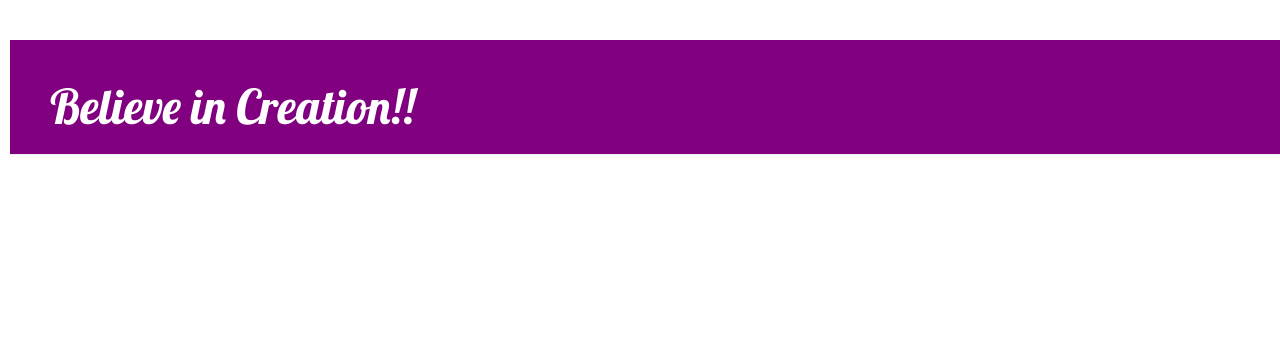
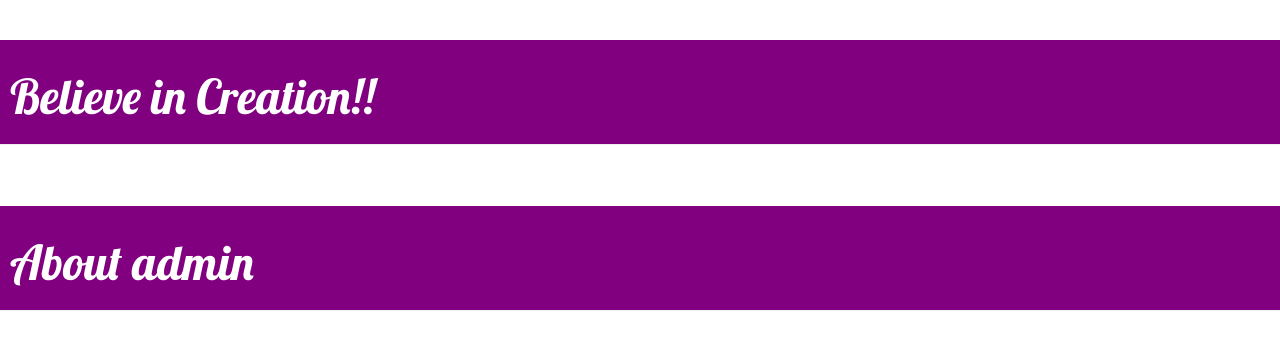
Before and after one commit to wolfy00/bic, a Django app: page / in a window 1280 px wide. Shown: the top 350 px of the page. Run offline with Django 3.2, Linux system fonts and the light colour scheme; data that the repository does not hold is empty; some libraries are stand-ins or nearby versions.

Commit message:
added about admin page

```diff
--- a/blog/static/css/blog.css
+++ b/blog/static/css/blog.css
@@ -2,17 +2,14 @@ h1 a, h2 a {
     color: #00CED1;
     font-family: 'Lobster';
 }
-body {
-    padding-left: 10px;
-}
+
 
 .page-header {
     position:sticky;
     top:0;
+    padding: 10px;
     font-size:XX-large;
-    margin:10px;
     background-color: #800080;
-    padding: 20px 20px 20px 40px;
     z-index:1;
 }
 
@@ -23,6 +20,7 @@ body {
 }
 
 .content {
+
     margin-left: 40px;
 }
 
--- a/blog/templates/blog/base.html
+++ b/blog/templates/blog/base.html
@@ -8,24 +8,29 @@
     <link rel="stylesheet" href="//maxcdn.bootstrapcdn.com/bootstrap/3.2.0/css/bootstrap.min.css">
     <link rel="stylesheet" href="//maxcdn.bootstrapcdn.com/bootstrap/3.2.0/css/bootstrap-theme.min.css">
     <meta charset="UTF-8">
-    <meta name="viewport" content="width=device-width, inttial-scale 1.0">
+    <meta name="viewport" content="width=device-width, initial-scale 1.0">
     <title>Homepage</title>
 </head>
 
-       <body>
+<body>
     <div class="page-header">
       {% if user.is_authenticated %}
     <a href="{% url 'post_new' %}" class="top-menu"><span class="glyphicon glyphicon-plus"></span></a>
        {% endif %}
         <h1><a href="/">Believe in Creation!!</a></h1>
+
     </div>
     <div class="content container">
         <div class="row">
             <div class="col-md-8">
             {% block content %}
             {% endblock %}
+
             </div>
         </div>
     </div>
-</body
+<div class="page-header" >
+    <h1><a href="{% url 'about_admin'%}">About admin</a></h1>
+ </div>
+</body>
 </html>
--- a/blog/urls.py
+++ b/blog/urls.py
@@ -6,4 +6,5 @@ urlpatterns = [
     path('post/<int:pk>/', views.post_detail, name='post_detail'),
     path('post/new/', views.post_new, name='post_new'),
     path('post/<int:pk>/edit/', views.post_edit, name='post_edit'),
+    path('aboutadmin/', views.about_admin, name='about_admin'),
 ]
--- a/blog/views.py
+++ b/blog/views.py
@@ -35,3 +35,5 @@ def post_edit(request, pk):
     else:
         form = PostForm(instance=post)
     return render(request, 'blog/post_edit.html', {'form': form})
+def about_admin(request):
+    return render(request,'blog/about_admin.html',{})
```
Also changed, not shown: blog/templates/blog/about_admin.html (added, +26 -0 lines).
